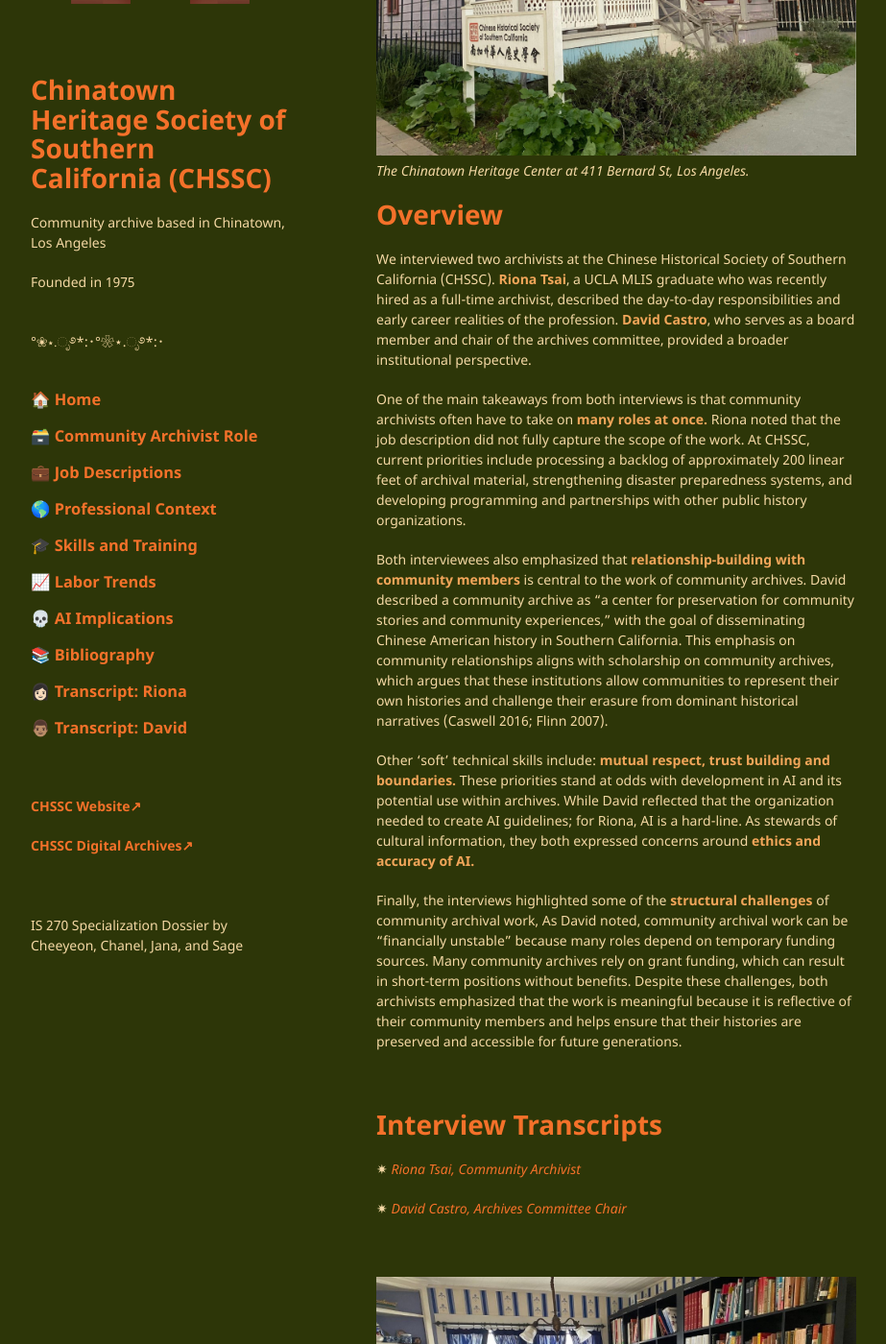
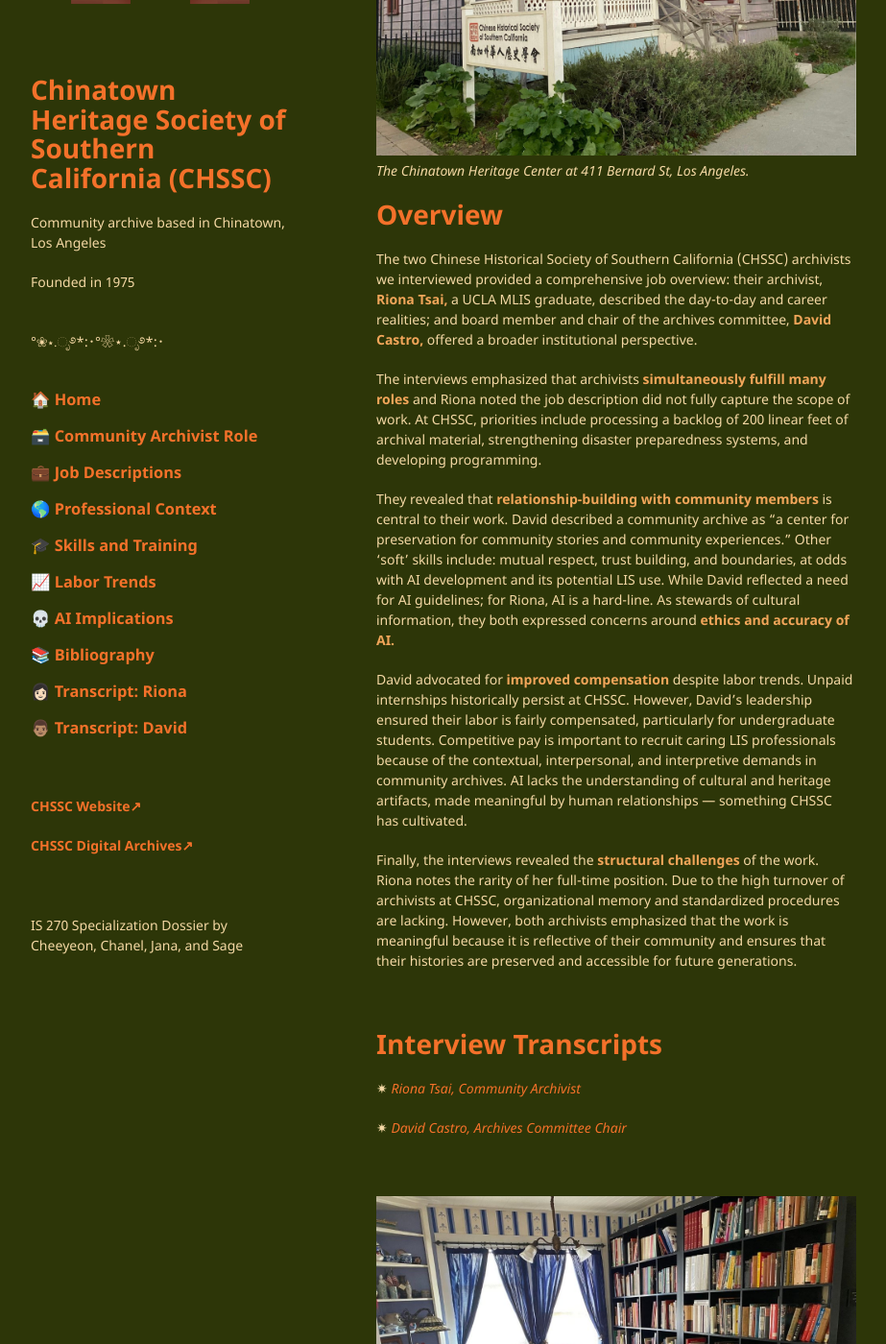
Before and after one commit to chaanelly/IS270-CHSSC, a Jekyll site: the page built from index.md, in a window 1280 px wide and 1400 px high, scrolled down 270 px. Shown: the whole window at 96% size, without its empty margins (178-1101 px from the left). Built offline with Jekyll 4.4.1, drawn with Linux system fonts in a browser that asks for light colours; our own code applies the rules of GitHub Pages for plain Markdown files.

Commit message:
Update index.md

```diff
--- a/index.md
+++ b/index.md
@@ -3,15 +3,15 @@ _The Chinatown Heritage Center at 411 Bernard St, Los Angeles._
 
 # Overview
 
-We interviewed two archivists at the Chinese Historical Society of Southern California (CHSSC). **Riona Tsai**, a UCLA MLIS graduate who was recently hired as a full-time archivist, described the day-to-day responsibilities and early career realities of the profession. **David Castro**, who serves as a board member and chair of the archives committee, provided a broader institutional perspective.
+The two Chinese Historical Society of Southern California (CHSSC) archivists we interviewed provided a comprehensive job overview: their archivist, **Riona Tsai,** a UCLA MLIS graduate, described the day-to-day and career realities; and board member and chair of the archives committee, **David Castro,** offered a broader institutional perspective.
 
-One of the main takeaways from both interviews is that community archivists often have to take on **many roles at once.** Riona noted that the job description did not fully capture the scope of the work. At CHSSC, current priorities include processing a backlog of approximately 200 linear feet of archival material, strengthening disaster preparedness systems, and developing programming and partnerships with other public history organizations.
+The interviews emphasized that archivists **simultaneously fulfill many roles** and Riona noted the job description did not fully capture the scope of work. At CHSSC, priorities include processing a backlog of 200 linear feet of archival material, strengthening disaster preparedness systems, and developing programming.
 
-Both interviewees also emphasized that **relationship-building with community members** is central to the work of community archives. David described a community archive as “a center for preservation for community stories and community experiences,” with the goal of disseminating Chinese American history in Southern California. This emphasis on community relationships aligns with scholarship on community archives, which argues that these institutions allow communities to represent their own histories and challenge their erasure from dominant historical narratives (Caswell 2016; Flinn 2007).
+They revealed that **relationship-building with community members** is central to their work. David described a community archive as “a center for preservation for community stories and community experiences.” Other ‘soft’ skills include: mutual respect, trust building, and boundaries, at odds with AI development and its potential LIS use. While David reflected a need for AI guidelines; for Riona, AI is a hard-line. As stewards of cultural information, they both expressed concerns around **ethics and accuracy of AI.**
 
-Other ‘soft’ technical skills include: **mutual respect, trust building and boundaries.** These priorities stand at odds with development in AI and its potential use within archives. While David reflected that the organization needed to create AI guidelines; for Riona, AI is a hard-line. As stewards of cultural information, they both expressed concerns around **ethics and accuracy of AI.**
+David advocated for **improved compensation** despite labor trends. Unpaid internships historically persist at CHSSC. However, David’s leadership ensured their labor is fairly compensated, particularly for undergraduate students. Competitive pay is important to recruit caring LIS professionals because of the contextual, interpersonal, and interpretive demands in community archives. AI lacks the understanding of cultural and heritage artifacts, made meaningful by human relationships — something CHSSC has cultivated.
 
-Finally, the interviews highlighted some of the **structural challenges** of community archival work, As David noted, community archival work can be “financially unstable” because many roles depend on temporary funding sources. Many community archives rely on grant funding, which can result in short-term positions without benefits. Despite these challenges, both archivists emphasized that the work is meaningful because it is reflective of their community members and helps ensure that their histories are preserved and accessible for future generations.
+Finally, the interviews revealed the **structural challenges** of the work. Riona notes the rarity of her full-time position. Due to the high turnover of archivists at CHSSC, organizational memory and standardized procedures are lacking. However, both archivists emphasized that the work is meaningful because it is reflective of their community and ensures that their histories are preserved and accessible for future generations.
 
 <br>
 
```
